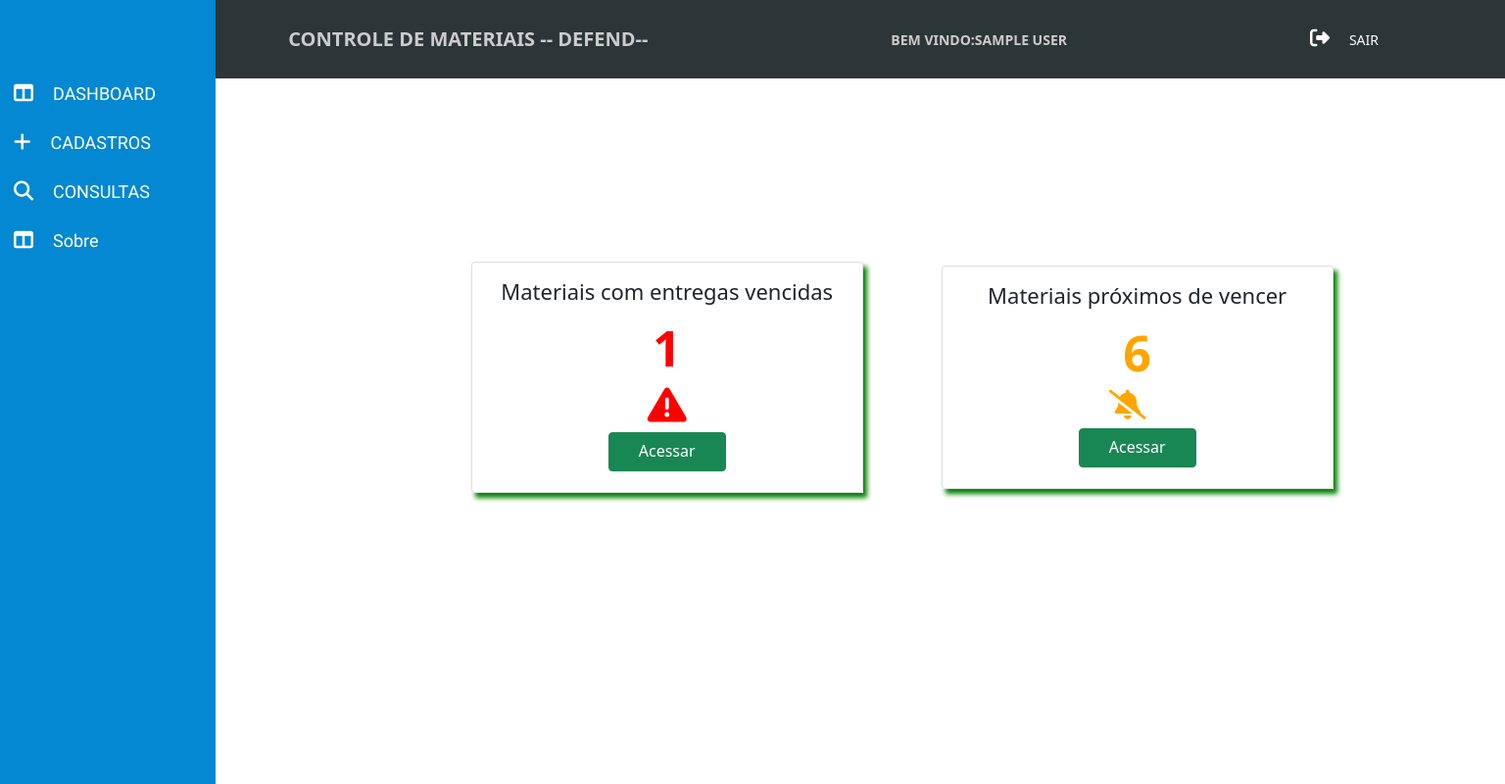
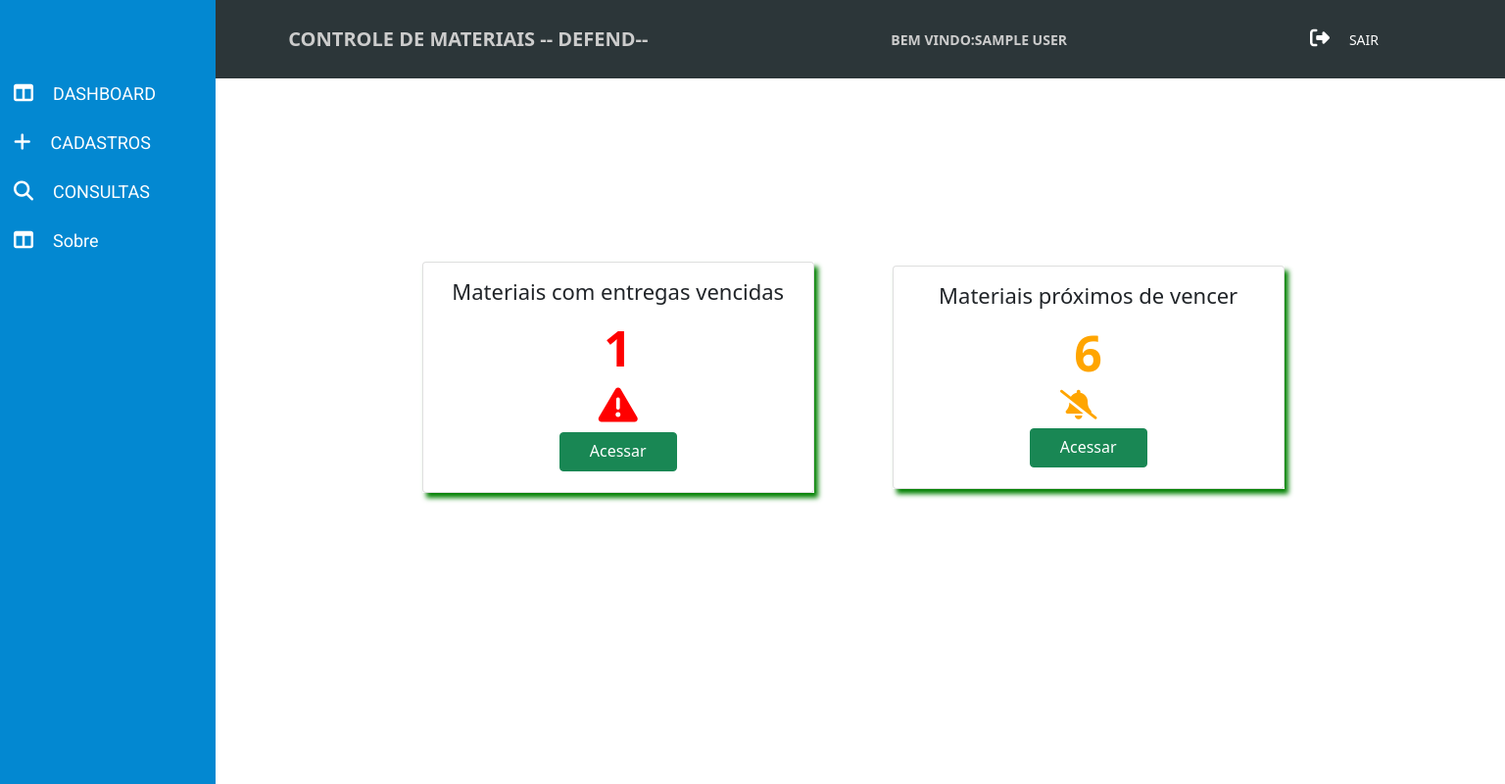
Before and after one commit to fabiovasques87/controleEstoqueDefend, a PHP site: page / in a window 1536 px wide. Shown: the whole page at 98% size. Run offline with PHP 8.4, Linux system fonts and the light colour scheme; the visitor is signed in with stand-in values (Sample User, id 1); data comes from the database, SQL or seed files in the repository; some libraries are stand-ins or nearby versions.

Commit message:
ajustado posicao do painel cards do dashboard em resolucoes de 1501px

```diff
--- a/assets/css/style3.css
+++ b/assets/css/style3.css
@@ -896,6 +896,10 @@ a{
 
     }
 
+    .painelCards{
+        margin-left: -100px;
+
+    }
 
     .menu nav ul, aside{
 
```
